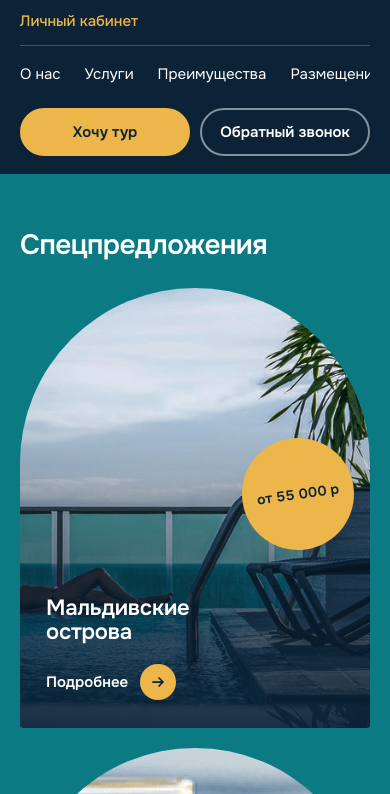
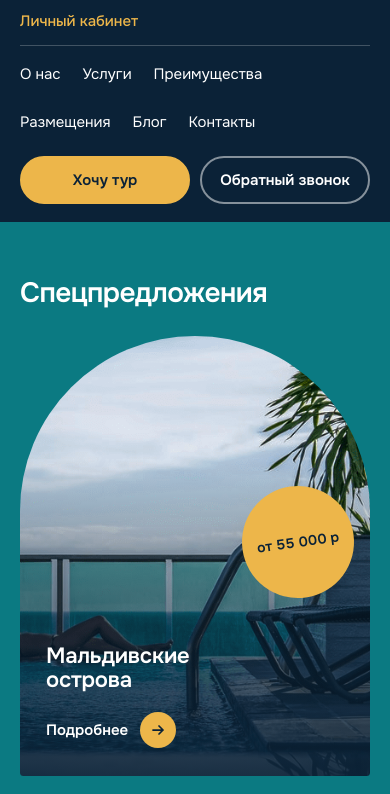
Before and after one commit to Bekzat0312/portfolio1, a plain HTML site: page index.html in a window 390 px wide. Shown: the part 50-844 px from the top of the page. Drawn offline with Linux system fonts and the light colour scheme; a web font is replaced by a local one.

Commit message:
Mobile menu wraps instead of scrolling
Co-Authored-By: Claude Sonnet 5.5 <noreply@anthropic.com>

```diff
--- a/assets/css/main.css
+++ b/assets/css/main.css
@@ -153,13 +153,8 @@ button a{
     flex-basis: 100%;
     min-width: 0;
     display: flex;
-    gap: 0 24px;
-    overflow-x: auto;                 /* меню скроллится само, а не страница */
-    scrollbar-width: none;
-    -webkit-overflow-scrolling: touch;
-}
-.header-container nav ul::-webkit-scrollbar{
-    display: none;
+    flex-wrap: wrap;                  /* ссылки переносятся, никаких скроллов */
+    gap: 0 22px;
 }
 .header-container nav li a{
     display: block;
```
